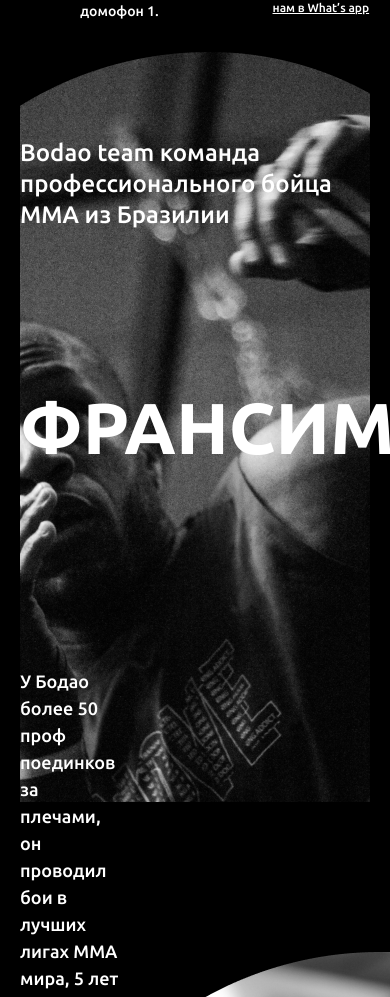
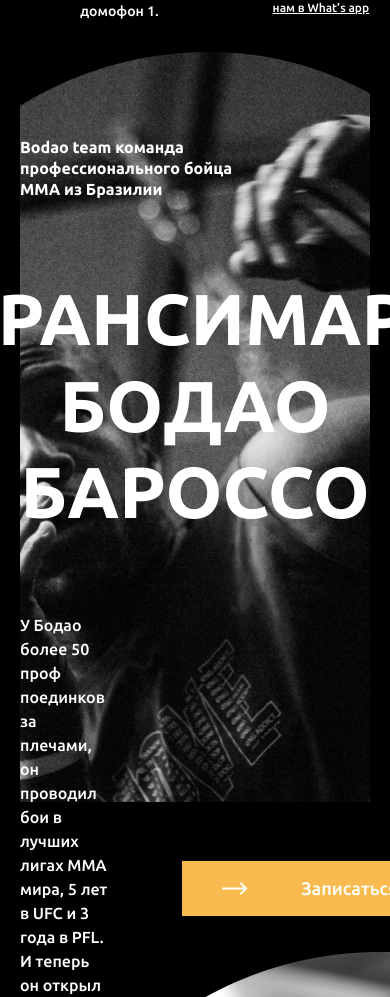
Before and after one commit to ivannezgovorov/Bodao-Team, a plain HTML site: page index.html in a window 390 px wide. Shown: the part 103-1100 px from the top of the page. Drawn offline with Linux system fonts and the light colour scheme.

Commit message:
first section complete for Ipad
first section complete for Ipad

```diff
--- a/style/sign.scss
+++ b/style/sign.scss
@@ -39,4 +39,51 @@
         @include text(500, 18px, 21px, #fff);
     }
 
+    //Down ONLY FOR IPAD//
+
+    @media screen and (max-width: 750px) {
+        .sign{
+            display: flex;
+            flex-direction: column;
+            background-image: url("/img/portrait-male-boxer-posing\ 1-2.png");
+            background-repeat: no-repeat;
+            background-position: center;
+            margin-top: 60px;
+            padding-top: 60px;
+
+
+            &__pretitle{
+                @include text(700, 16px, 20.8px, #fff);
+                max-width: 222px;
+            }
+            &__title{
+                display: flex;
+                flex-direction: column;
+                align-items: center;
+                @include text(700, 72px, 120%, #fff);
+                column-gap: 10px;
+                margin: 77px 0px;
+            }
+            &__aftertitle{
+                display: flex;
+                align-items: center;
+                column-gap: 71px;
+            }
+            &__bottom{
+                @include text(500, 16px, 24px, #fff);
+                max-width: 380px;
+            }
+            &__btn{
+                display: flex;
+                align-items: center;
+                padding: 17px 40px;
+                width: 277px;
+                border-radius: 0px 20px 20px 0px;
+                column-gap: 54px;
+                background: $darkorange;
+                border: none;
+                @include text(500, 18px, 21px, #fff);
+            }
+        }
+    }
 }
```
Also changed, not shown: style/main.css.
